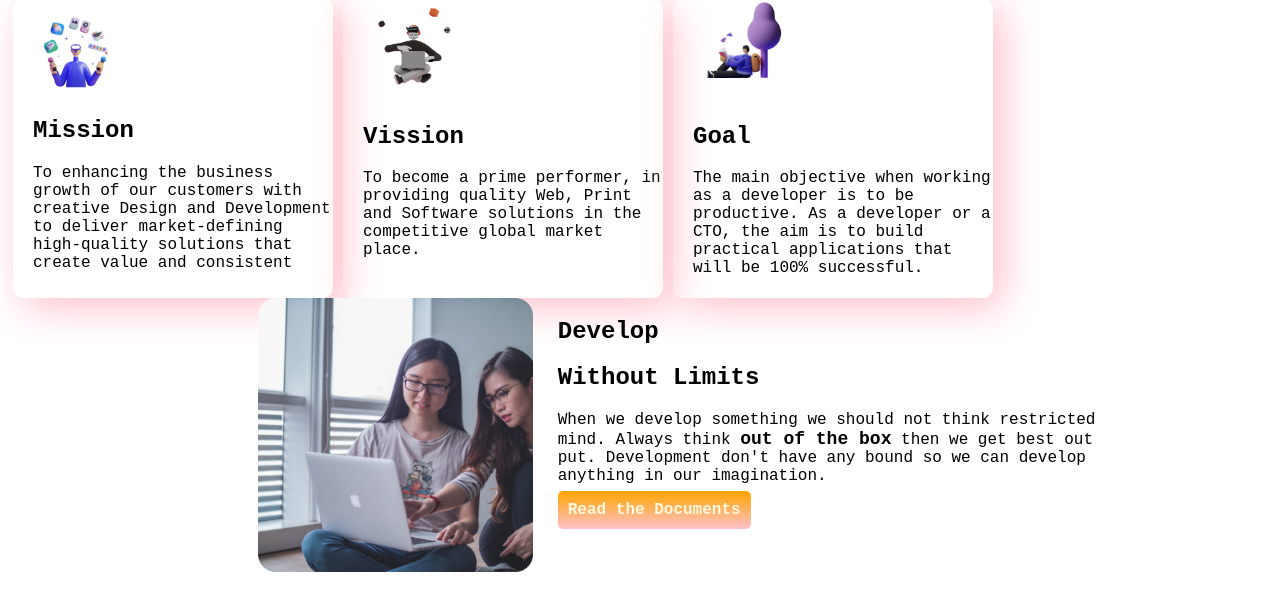
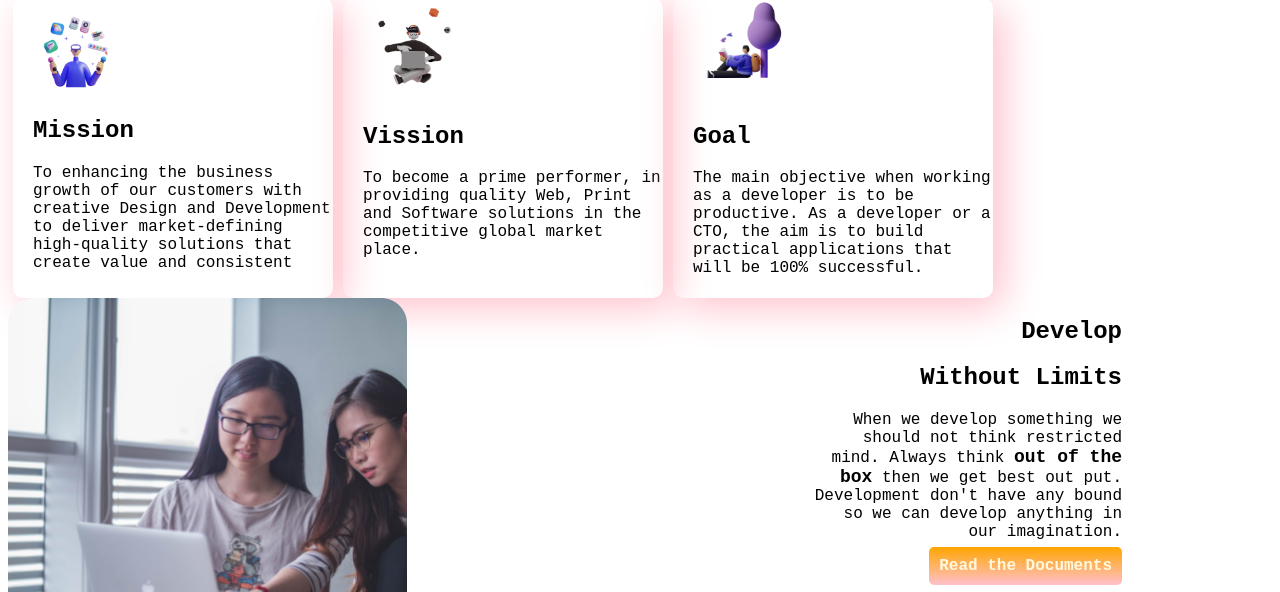
Before and after one commit to NAYEMAFerdaus/first-assignment, a plain HTML site: page index.html in a window 1280 px wide. Shown: the part 449-1041 px from the top of the page. Drawn offline with Linux system fonts and the light colour scheme.

Commit message:
devolop added

```diff
--- a/style.css
+++ b/style.css
@@ -56,7 +56,6 @@ img{
 }
 .body-dev-image img{
     width: 50%;
-    padding-left: 250px;
 
 }
 .body-dev-pra p span{
@@ -67,6 +66,8 @@ img{
 .body-dev-pra{
     padding-right: 150px;
     margin-bottom: 0em;
+    width:50%;
+    text-align:right ;
 }
 .footer-add{
     text-align: center;
```
